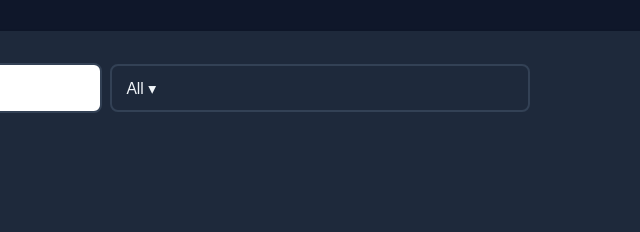
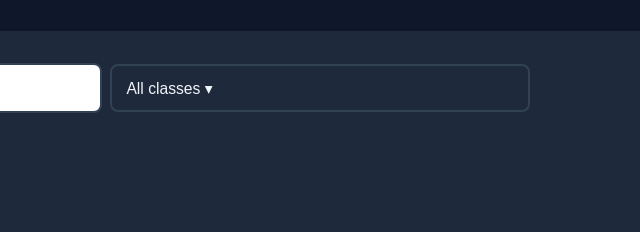
Before and after one commit to lflender/r3e-leaderboard-ui, a plain HTML site: page index.html in a window 1280 px wide. Shown: the part 191-423 px from the top of the page, 454-1094 px from the left. Drawn offline with Linux system fonts and the light colour scheme; no server answers.

Commit message:
minor fix

```diff
--- a/index.html
+++ b/index.html
@@ -28,7 +28,7 @@
                         autocomplete="off"
                     >
                     <select id="class-filter" aria-label="Filter by car class" hidden>
-                        <option value="">All</option>
+                        <option value="">All classes</option>
                         <option value="2922">ADAC GT Masters 2013</option>
                         <option value="3375">ADAC GT Masters 2014</option>
                         <option value="4516">ADAC GT Masters 2015</option>
@@ -114,7 +114,7 @@
                         <option value="7110">Zonda R Cup</option>
                     </select>
                     <div id="class-filter-ui" class="custom-select" role="listbox" aria-label="Filter by car class">
-                        <button type="button" class="custom-select__toggle" aria-haspopup="listbox" aria-expanded="false">All ▾</button>
+                        <button type="button" class="custom-select__toggle" aria-haspopup="listbox" aria-expanded="false">All classes ▾</button>
                         <div class="custom-select__menu" role="presentation" hidden></div>
                     </div>
                 </div>
```
